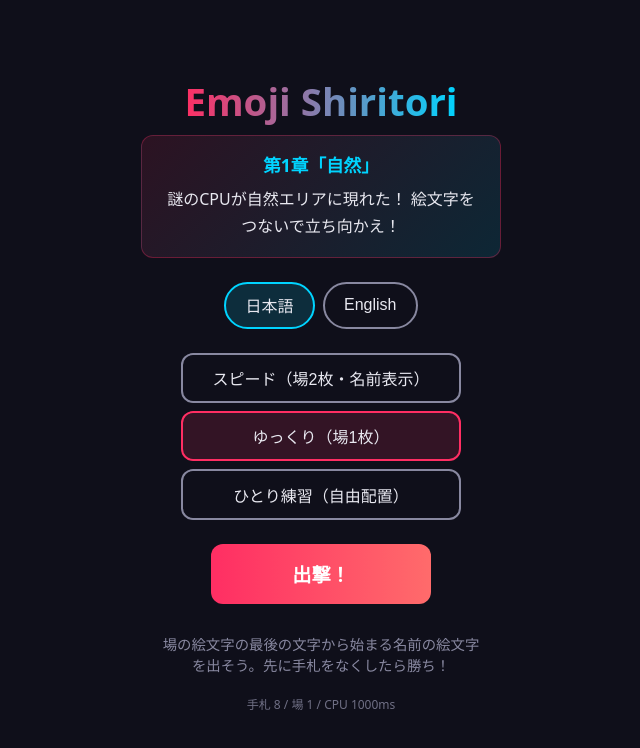
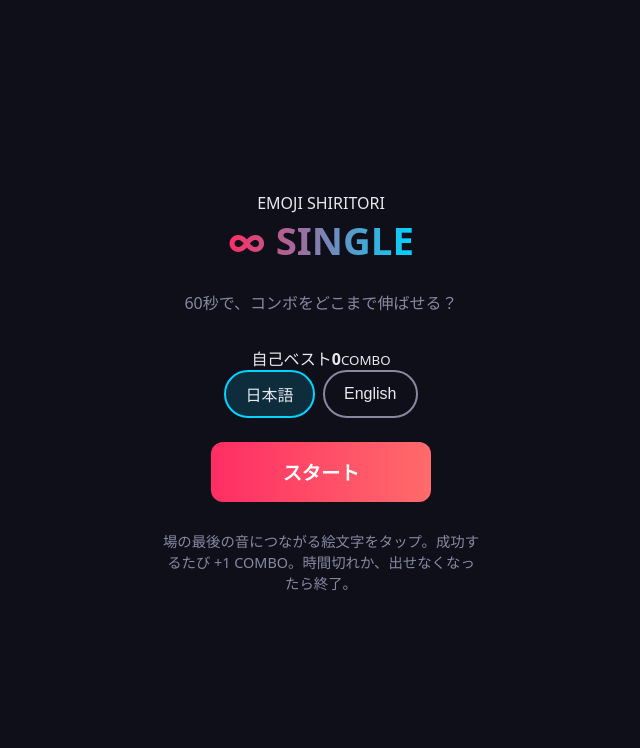
Before and after one commit to bonsai/emoji-shiritori, a React (Vite) app: page / in a window 1280 px wide. Shown: the top 748 px of the page, without its empty margins (319-959 px from the left). Built offline with nearby package versions, Linux system fonts and the light colour scheme.

Commit message:
Implement Single Infinite combo time attack

```diff
--- a/src/App.tsx
+++ b/src/App.tsx
@@ -1,419 +1,78 @@
-import { useCallback, useEffect, useRef, useState } from "react";
-import {
-  ALL_EMOJIS,
-  canPlace,
-  displayName,
-  firstChar,
-  lastChar,
-  shuffle,
-  type Emoji,
-  type Lang,
-} from "./emojis";
-import {
-  DEFAULT_BALANCE,
-  buildBalance,
-  fetchBalanceFromConfig,
-  parseBalanceFromHash,
-  type GameBalance,
-  type Mode,
-} from "./balance";
+import { useCallback, useEffect, useMemo, useRef, useState } from "react";
+import { ALL_EMOJIS, canPlace, displayName, firstChar, lastChar, shuffle, type Emoji, type Lang } from "./emojis";
 import "./App.css";
 
-interface GameState {
-  deck: Emoji[];
-  playerHand: Emoji[];
-  cpuHand: Emoji[];
-  fields: Emoji[];
-  moves: number;
+const HAND_SIZE = 7;
+const ROUND_SECONDS = 60;
+const BEST_KEY = "emoji-shiritori.best-combo";
+type Screen = "menu" | "game" | "result";
+interface GameState { deck: Emoji[]; hand: Emoji[]; field: Emoji; combo: number; secondsLeft: number; moves: number; }
+
+function drawCards(deck: Emoji[], count: number, used: Set<string>) {
+  let source = [...deck]; const drawn: Emoji[] = [];
+  while (drawn.length < count) {
+    if (source.length === 0) { source = shuffle(ALL_EMOJIS.filter((e) => !used.has(e.emoji))); if (source.length === 0) source = shuffle(ALL_EMOJIS); }
+    const card = source.pop(); if (!card) break; drawn.push(card); used.add(card.emoji);
+  }
+  return { deck: source, drawn };
 }
-
-type Screen = "menu" | "game" | "result";
-type Result = "win" | "lose" | "draw";
-
-type Onboarding = "lose" | "practice" | "comeback" | null;
-
-const ONBOARDING_KEY = "emoji-shiritori.onboarding";
-const ONBOARDING_DONE = "done";
-
-const STORY_DECK: Record<string, string[]> = {
-  __first: ["nature", "plant", "sky"],
-  lose: ["food", "fruit", "vegetable", "drink"],
-  practice: ["food", "fruit", "vegetable", "drink"],
-  comeback: [],
-};
-
-function isOnboardingDone(): boolean {
-  return window.localStorage.getItem(ONBOARDING_KEY) === ONBOARDING_DONE;
-}
-
-function getStoryDeck(stage: Onboarding): Emoji[] {
-  const cats = STORY_DECK[stage ?? "__first"];
-  if (!cats || cats.length === 0) return ALL_EMOJIS;
-  const filtered = ALL_EMOJIS.filter((e) => cats.includes(e.category));
-  return filtered.length >= 4 ? filtered : ALL_EMOJIS;
-}
-
-function anyCanPlace(hand: Emoji[], fields: Emoji[], lang: Lang): boolean {
-  return hand.some((card) => fields.some((field) => canPlace(card, field, lang)));
+function newGame(): GameState {
+  const pool = shuffle(ALL_EMOJIS); const field = pool.pop()!; const hand = pool.splice(0, HAND_SIZE);
+  return { deck: pool, hand, field, combo: 0, secondsLeft: ROUND_SECONDS, moves: 0 };
 }
 
 export default function App() {
   const [lang, setLang] = useState<Lang>("ja");
-  const [mode, setMode] = useState<Mode>("relax");
   const [screen, setScreen] = useState<Screen>("menu");
-  const [showHints, setShowHints] = useState(false);
-  const [balance, setBalance] = useState<GameBalance>(DEFAULT_BALANCE);
-  const [balanceNote, setBalanceNote] = useState<string | null>(null);
   const [game, setGame] = useState<GameState | null>(null);
-  const [result, setResult] = useState<Result | null>(null);
-  const [revive, setRevive] = useState(false);
-  const [onboarding, setOnboarding] = useState<Onboarding>(null);
-  const [comebackMode, setComebackMode] = useState<Mode>("relax");
+  const [best, setBest] = useState(0);
   const [flash, setFlash] = useState<string | null>(null);
-  const flashTimer = useRef<number | null>(null);
   const gameRef = useRef<GameState | null>(null);
 
-  // Keep the ref in lock-step with React state. The CPU loop reads the ref,
-  // so without this effect it would only ever see the initial game state.
-  useEffect(() => {
-    gameRef.current = game;
-  }, [game]);
+  useEffect(() => { const stored = Number(window.localStorage.getItem(BEST_KEY) ?? 0); if (Number.isFinite(stored)) setBest(stored); }, []);
+  useEffect(() => { gameRef.current = game; }, [game]);
 
-  const beginGame = useCallback((bal: GameBalance, selectedMode: Mode, pool?: Emoji[]) => {
-    const deck = shuffle(pool ?? ALL_EMOJIS);
-    const handSize = Math.min(bal.handSize, deck.length);
-    const playerHand = deck.splice(0, handSize);
-    const cpuHand = selectedMode === "solo" ? [] : deck.splice(0, handSize);
-    const fieldCount = Math.max(1, Math.min(bal.fieldCount, deck.length));
-    const fields: Emoji[] = [];
-    for (let i = 0; i < fieldCount; i++) fields.push(deck.pop()!);
-    const initial: GameState = { deck, playerHand, cpuHand, fields, moves: 0 };
-    gameRef.current = initial;
-    setGame(initial);
-    setResult(null);
-    setRevive(false);
-    setScreen("game");
-  }, []);
+  const start = useCallback(() => { const next = newGame(); gameRef.current = next; setGame(next); setFlash(null); setScreen("game"); }, []);
+  const finish = useCallback((finalGame: GameState) => {
+    gameRef.current = finalGame; setGame(finalGame); setScreen("result");
+    if (finalGame.combo > best) { setBest(finalGame.combo); window.localStorage.setItem(BEST_KEY, String(finalGame.combo)); }
+  }, [best]);
 
   useEffect(() => {
-    const source = parseBalanceFromHash(window.location.hash);
-    const hasParams = Object.keys(source.hash).length > 0;
-    if (!source.configUrl) {
-      const next = buildBalance(DEFAULT_BALANCE, source.hash);
-      setBalance(next);
-      setMode(next.mode);
-      setShowHints(next.hintsDefault);
-      if (hasParams) {
-        setBalanceNote("URL balance");
-        beginGame(next, next.mode, !isOnboardingDone() ? getStoryDeck(null) : undefined);
-      }
-      return;
-    }
+    if (screen !== "game") return;
+    const timer = window.setInterval(() => {
+      const current = gameRef.current; if (!current) return;
+      if (current.secondsLeft <= 1) { finish({ ...current, secondsLeft: 0 }); return; }
+      const next = { ...current, secondsLeft: current.secondsLeft - 1 }; gameRef.current = next; setGame(next);
+    }, 1000);
+    return () => window.clearInterval(timer);
+  }, [finish, screen]);
 
-    const controller = new AbortController();
-    fetchBalanceFromConfig(source.configUrl, controller.signal)
-      .then((remote) => {
-        const next = buildBalance(DEFAULT_BALANCE, source.hash, remote);
-        setBalance(next);
-        setMode(next.mode);
-        setShowHints(next.hintsDefault);
-        setBalanceNote(`config: ${source.configUrl}`);
-        beginGame(next, next.mode, !isOnboardingDone() ? getStoryDeck(null) : undefined);
-      })
-      .catch((err) => {
-        if (controller.signal.aborted) return;
-        console.warn("config fetch failed:", err);
-        const next = buildBalance(DEFAULT_BALANCE, source.hash);
-        setBalance(next);
-        setMode(next.mode);
-        setShowHints(next.hintsDefault);
-        setBalanceNote("config error; defaults used");
-        beginGame(next, next.mode, !isOnboardingDone() ? getStoryDeck(null) : undefined);
-      });
-    return () => controller.abort();
-  }, [beginGame]);
+  const playable = useMemo(() => game ? new Set(game.hand.filter((card) => canPlace(card, game.field, lang)).map((card) => card.emoji)) : new Set<string>(), [game, lang]);
 
-  function showFlash(text: string) {
-    if (flashTimer.current) window.clearTimeout(flashTimer.current);
-    setFlash(text);
-    flashTimer.current = window.setTimeout(() => setFlash(null), 650);
-  }
-
-  const startGame = useCallback(() => {
-    setOnboarding(null);
-    beginGame(balance, mode, !isOnboardingDone() ? getStoryDeck(null) : undefined);
-  }, [balance, beginGame, mode]);
-
-  function finishGame(next: GameState, why: "empty-hand" | "stalemate") {
-    const outcome: Result =
-      why === "empty-hand"
-        ? next.playerHand.length === 0
-          ? "win"
-          : "lose"
-        : next.playerHand.length < next.cpuHand.length
-          ? "win"
-          : next.playerHand.length > next.cpuHand.length
-            ? "lose"
-            : "draw";
-
-    if (outcome === "win" && onboarding === "comeback") {
-      window.localStorage.setItem(ONBOARDING_KEY, ONBOARDING_DONE);
-      setRevive(true);
-      setOnboarding(null);
-    } else if (outcome === "win" && !isOnboardingDone()) {
-      window.localStorage.setItem(ONBOARDING_KEY, ONBOARDING_DONE);
-    } else if (outcome === "lose" && !isOnboardingDone()) {
-      setOnboarding("lose");
-    }
-    gameRef.current = next;
-    setGame(next);
-    setResult(outcome);
-    setScreen("result");
-  }
-
-  function refillFields(next: GameState): GameState {
-    if (anyCanPlace(next.playerHand, next.fields, lang) || anyCanPlace(next.cpuHand, next.fields, lang)) {
-      return next;
-    }
-    if (next.deck.length === 0) {
-      finishGame(next, "stalemate");
-      return next;
-    }
-    const deck = [...next.deck];
-    const fields = next.fields.map(() => deck.pop()!).filter(Boolean);
-    return { ...next, deck, fields };
-  }
-
-  function refillSolo(next: GameState): GameState {
-    const need = balance.handSize - next.playerHand.length;
-    if (need <= 0) return next;
-    let deck = [...next.deck];
-    const used = new Set([...next.playerHand, ...next.fields].map((e) => e.emoji));
-    const drawn: Emoji[] = [];
-    for (let i = 0; i < need; i++) {
-      if (deck.length === 0) {
-        deck = shuffle(ALL_EMOJIS.filter((e) => !used.has(e.emoji)));
-        if (deck.length === 0) deck = shuffle(ALL_EMOJIS);
-      }
-      const card = deck.pop();
-      if (!card) break;
-      drawn.push(card);
-      used.add(card.emoji);
-    }
-    return { ...next, deck, playerHand: [...next.playerHand, ...drawn] };
-  }
-
-  function placeCard(who: "player" | "cpu", card: Emoji, fieldIndex: number) {
-    setGame((prev) => {
-      if (!prev || screen !== "game") return prev;
-      const hand = who === "player" ? prev.playerHand : prev.cpuHand;
-      const index = hand.findIndex((c) => c.emoji === card.emoji);
-      if (index < 0 || !prev.fields[fieldIndex]) return prev;
-
-      // Solo is deliberately a sandbox: it lets players explore the deck.
-      if (mode !== "solo" && !canPlace(card, prev.fields[fieldIndex], lang)) return prev;
-
-      const nextHand = [...hand.slice(0, index), ...hand.slice(index + 1)];
-      const next: GameState = {
-        ...prev,
-        moves: prev.moves + 1,
-        fields: prev.fields.map((field, i) => (i === fieldIndex ? card : field)),
-        playerHand: who === "player" ? nextHand : prev.playerHand,
-        cpuHand: who === "cpu" ? nextHand : prev.cpuHand,
-      };
-
-      if (mode === "solo") return refillSolo(next);
-      if (nextHand.length === 0) {
-        finishGame(next, "empty-hand");
-        return next;
-      }
-      return refillFields(next);
-    });
-    showFlash(who === "player" ? "YOU ATTACK!" : "CPU ATTACK!");
-  }
-
-  function playerPlace(card: Emoji) {
+  const play = useCallback((card: Emoji) => {
     const current = gameRef.current;
-    if (!current || screen !== "game") return;
-    if (mode === "solo") {
-      placeCard("player", card, 0);
-      return;
-    }
-    const index = current.fields.findIndex((field) => canPlace(card, field, lang));
-    if (index >= 0) placeCard("player", card, index);
-  }
-
-  useEffect(() => {
-    if (screen !== "game" || mode === "solo") return;
-    const id = window.setInterval(() => {
-      const current = gameRef.current;
-      if (!current) return;
-      const options: Array<{ card: Emoji; fieldIndex: number }> = [];
-      for (const card of current.cpuHand) {
-        for (let i = 0; i < current.fields.length; i++) {
-          if (canPlace(card, current.fields[i], lang)) options.push({ card, fieldIndex: i });
-        }
-      }
-      if (options.length === 0) return;
-      const choice = options[Math.floor(Math.random() * options.length)];
-      placeCard("cpu", choice.card, choice.fieldIndex);
-    }, Math.max(250, balance.cpuIntervalMs));
-    return () => window.clearInterval(id);
-  }, [balance.cpuIntervalMs, lang, mode, screen]);
+    if (!current || screen !== "game" || !canPlace(card, current.field, lang)) return;
+    const index = current.hand.findIndex((item) => item.emoji === card.emoji); if (index < 0) return;
+    const hand = [...current.hand.slice(0, index), ...current.hand.slice(index + 1)];
+    const used = new Set([current.field.emoji, ...hand.map((item) => item.emoji)]);
+    const refill = drawCards(current.deck, 1, used);
+    const next: GameState = { ...current, deck: refill.deck, hand: [...hand, ...refill.drawn], field: card, combo: current.combo + 1, moves: current.moves + 1 };
+    gameRef.current = next; setGame(next); setFlash(`+1  COMBO ${next.combo}`); window.setTimeout(() => setFlash(null), 420);
+    if (!next.hand.some((item) => canPlace(item, next.field, lang))) finish(next);
+  }, [finish, lang, screen]);
 
   const t = TEXT[lang];
+  if (screen === "menu") return <main className="menu infinite-menu"><div className="eyebrow">EMOJI SHIRITORI</div><h1>∞ SINGLE</h1><p className="subtitle">{t.subtitle}</p><div className="best-card"><span>{t.best}</span><strong>{best}</strong><small>COMBO</small></div><div className="lang-select"><button type="button" className={lang === "ja" ? "active" : ""} onClick={() => setLang("ja")}>日本語</button><button type="button" className={lang === "en" ? "active" : ""} onClick={() => setLang("en")}>English</button></div><button type="button" className="start-btn infinite-start" onClick={start}>{t.start}</button><p className="rule">{t.rule}</p></main>;
 
-  if (screen === "menu") {
-    const prologue = !isOnboardingDone();
-    return (
-      <div className="menu">
-        <h1>Emoji Shiritori</h1>
-        {prologue ? (
-          <div className="prologue">
-            <h2 className="chapter-title">{t.prologueTitle}</h2>
-            <p className="prologue-text">{t.prologue}</p>
-          </div>
-        ) : (
-          <p className="subtitle">{t.subtitle}</p>
-        )}
-        <div className="lang-select">
-          <button type="button" className={lang === "ja" ? "active" : ""} onClick={() => setLang("ja")}>日本語</button>
-          <button type="button" className={lang === "en" ? "active" : ""} onClick={() => setLang("en")}>English</button>
-        </div>
-        <div className="mode-select">
-          <button type="button" className={mode === "speed" ? "active" : ""} onClick={() => { setMode("speed"); setShowHints(false); }}>{t.speed}</button>
-          <button type="button" className={mode === "relax" ? "active" : ""} onClick={() => { setMode("relax"); setShowHints(false); }}>{t.relax}</button>
-          <button type="button" className={mode === "solo" ? "active" : ""} onClick={() => { setMode("solo"); setShowHints(true); }}>{t.solo}</button>
-        </div>
-        <button type="button" className="start-btn" onClick={startGame}>{prologue ? t.prologueStart : t.start}</button>
-        <p className="rule">{t.rule}</p>
-        <p className="balance-note">{t.hand} {balance.handSize} / {t.fields} {balance.fieldCount} / CPU {balance.cpuIntervalMs}ms{balanceNote ? ` — ${balanceNote}` : ""}</p>
-      </div>
-    );
-  }
-
-  if (screen === "result" && result) {
-    const training = result === "lose" && onboarding === "lose";
-    return (
-      <div className={`result ${result} ${revive ? "revive" : ""}`}>
-        {training && <h2 className="chapter-title">{t.storyDefeat}</h2>}
-        {revive ? <><h2 className="chapter-title">{t.revive}</h2><p className="revive-note">{t.reviveNote}</p></> : <h1>{t[result]}</h1>}
-        {training && <button type="button" className="practice-btn" onClick={() => { setComebackMode(mode); setMode("solo"); setShowHints(true); setOnboarding("practice"); beginGame(balance, "solo", getStoryDeck("practice")); }}>{t.storyDefeatBtn}</button>}
-        <button type="button" className="start-btn" onClick={startGame}>{t.again}</button>
-        <button type="button" className="menu-btn" onClick={() => { setOnboarding(null); setRevive(false); setScreen("menu"); }}>{t.menu}</button>
-      </div>
-    );
-  }
+  if (screen === "result" && game) return <main className="result infinite-result"><div className="eyebrow">TIME UP / GAME OVER</div><h1>{t.gameOver}</h1><div className="result-combo"><span>COMBO</span><strong>{game.combo}</strong></div>{game.combo === best && game.combo > 0 && <div className="new-best">🏆 {t.newBest}</div>}<p className="result-detail">{t.moves}: {game.moves}</p><button type="button" className="start-btn" onClick={start}>{t.restart}</button><button type="button" className="menu-btn" onClick={() => setScreen("menu")}>{t.menu}</button></main>;
 
   if (!game) return null;
-  const isSolo = mode === "solo";
-  const showCardName = mode !== "relax";
-  const deckLabel = isSolo && game.deck.length === 0 ? t.infinite : game.deck.length;
-
-  return (
-    <div className="battle">
-      {!isSolo && <div className="cpu-area"><div className="label">CPU</div><div className="deck-count">{t.hand}: {game.cpuHand.length}</div></div>}
-      <div className="arena">
-        <div className="flash">{flash}</div>
-        {!isSolo && <div className="vs">VS</div>}
-        <div className={`fields ${mode}`}>
-          {game.fields.map((field, index) => {
-            const target = lastChar(displayName(field, lang));
-            return (
-              <div key={`${field.emoji}-${index}`} className={`field-card ${showHints ? "hinted" : ""}`}>
-                <div className="emoji-big">{field.emoji}</div>
-                {showCardName && <div className="reading">{displayName(field, lang)}</div>}
-                <div className="target-char">{t.target}: {target || "—"}</div>
-              </div>
-            );
-          })}
-        </div>
-        <div className="deck-remain">{t.deck}: {deckLabel} · {t.moves}: {game.moves}</div>
-        {isSolo && onboarding === "practice" && <><p className="training-banner">{t.storyTrainingBanner}</p><button type="button" className="practice-bar" onClick={() => { setMode(comebackMode); setShowHints(false); setOnboarding("comeback"); beginGame(balance, comebackMode, getStoryDeck("comeback")); }}>{t.backToBattle}</button></>}
-        {!isSolo && onboarding === "comeback" && <p className="final-banner">{t.storyFinalTitle}</p>}
-        <button type="button" className={`hint-toggle ${showHints ? "on" : ""}`} onClick={() => setShowHints((v) => !v)}>{showHints ? t.hintOn : t.hintOff}</button>
-      </div>
-      <div className="player-area">
-        <div className="label">{t.you}</div>
-        <div className="hand">
-          {game.playerHand.map((card) => {
-            const playable = isSolo || game.fields.some((field) => canPlace(card, field, lang));
-            return (
-              <button key={card.emoji} type="button" className={`hand-card ${playable ? "playable" : "disabled"} ${playable && showHints ? "hinted" : ""}`} onClick={() => playerPlace(card)} title={`${displayName(card, lang)} (${firstChar(displayName(card, lang))})`}>
-                <span className="emoji">{card.emoji}</span>
-                {showCardName && <span className="reading">{displayName(card, lang)}</span>}
-              </button>
-            );
-          })}
-        </div>
-      </div>
-    </div>
-  );
+  const target = lastChar(displayName(game.field, lang));
+  return <main className="battle infinite-battle"><header className="game-header"><div className="timer-wrap"><span>{t.time}</span><strong className={game.secondsLeft <= 10 ? "urgent" : ""}>{game.secondsLeft}</strong></div><div className="combo-wrap"><span>COMBO</span><strong key={game.combo}>{game.combo}</strong></div><button type="button" className="restart-small" onClick={start}>{t.restart}</button></header><section className="arena infinite-arena"><div className="flash">{flash}</div><div className="field-card infinite-field"><div className="field-label">{t.current}</div><div className="emoji-big">{game.field.emoji}</div><div className="reading">{displayName(game.field, lang)}</div></div><div className="target-box"><span>{t.next}</span><strong>「{target || "—"}」</strong></div></section><section className="player-area infinite-player"><div className="hand-title"><span>{t.hand}</span><span>{game.hand.length}</span></div><div className="hand">{game.hand.map((card) => { const canPlay = playable.has(card.emoji); return <button key={card.emoji} type="button" className={`hand-card ${canPlay ? "playable" : "disabled"}`} disabled={!canPlay} onClick={() => play(card)}><span className="emoji">{card.emoji}</span><span className="reading">{displayName(card, lang)}</span>{canPlay && <span className="first-char">{firstChar(displayName(card, lang))}</span>}</button>; })}</div></section></main>;
 }
 
 const TEXT = {
-  ja: {
-    subtitle: "絵文字で遊ぶスピードしりとりバトル",
-    start: "はじめる",
-    rule: "場の絵文字の最後の文字から始まる名前の絵文字を出そう。先に手札をなくしたら勝ち！",
-    hand: "手札",
-    fields: "場",
-    deck: "山札",
-    moves: "手数",
-    target: "次の文字",
-    you: "あなた",
-    hintOn: "✨ ヒントをOFF",
-    hintOff: "✨ ヒントをON",
-    win: "勝利！",
-    lose: "敗北…",
-    draw: "引き分け",
-    prologueTitle: "第1章「自然」",
-    prologue: "謎のCPUが自然エリアに現れた！ 絵文字をつないで立ち向かえ！",
-    prologueStart: "出撃！",
-    storyDefeat: "自然エリアで敗れた… 「食べ物エリア」で修行しよう！",
-    storyDefeatBtn: "修行に出る",
-    storyTrainingBanner: "修行中… 食べ物の絵文字で練習！",
-    storyFinalTitle: "最終章「決戦」",
-    revive: "復活！",
-    reviveNote: "修行の成果でCPUを打ち倒した！ 絵文字世界に平和が戻った！",
-    backToBattle: "決戦に挑む",
-    again: "もう一度",
-    menu: "メニュー",
-    speed: "スピード（場2枚・名前表示）",
-    relax: "ゆっくり（場1枚）",
-    solo: "ひとり練習（自由配置）",
-    infinite: "∞",
-  },
-  en: {
-    subtitle: "Fast emoji shiritori battle",
-    start: "Start",
-    rule: "Play an emoji whose name starts with the field's last character. Empty your hand first to win!",
-    hand: "Hand",
-    fields: "Fields",
-    deck: "Deck",
-    moves: "Moves",
-    target: "Next",
-    you: "You",
-    hintOn: "✨ Turn hints OFF",
-    hintOff: "✨ Turn hints ON",
-    win: "You Win!",
-    lose: "You Lose…",
-    draw: "Draw",
-    prologueTitle: "Ch.1 \"Nature\"",
-    prologue: "A mysterious CPU appears in the Nature zone. Connect the emojis and fight back!",
-    prologueStart: "Sortie!",
-    storyDefeat: "Defeated in Nature… train in the Food zone!",
-    storyDefeatBtn: "Go Train",
-    storyTrainingBanner: "Training… practice with Food emojis!",
-    storyFinalTitle: "Ch.3 \"Final\"",
-    revive: "Revived!",
-    reviveNote: "Training paid off — the CPU is defeated! Peace returns!",
-    backToBattle: "Final Battle",
-    again: "Play Again",
-    menu: "Menu",
-    speed: "Speed (2 fields, names shown)",
-    relax: "Relax (1 field)",
-    solo: "Solo Practice (free place)",
-    infinite: "∞",
-  },
+  ja: { subtitle: "60秒で、コンボをどこまで伸ばせる？", start: "スタート", restart: "しきりなおす", menu: "メニュー", rule: "場の最後の音につながる絵文字をタップ。成功するたび +1 COMBO。時間切れか、出せなくなったら終了。", best: "自己ベスト", gameOver: "終了！", newBest: "自己ベスト更新！", moves: "手数", time: "TIME", current: "いまの絵文字", next: "次は", hand: "HAND" },
+  en: { subtitle: "How high can you push your combo in 60 seconds?", start: "START", restart: "RESTART", menu: "MENU", rule: "Tap an emoji that starts with the field's last sound. +1 COMBO for every success. Time out or get stuck to finish.", best: "BEST", gameOver: "GAME OVER", newBest: "NEW BEST!", moves: "Moves", time: "TIME", current: "CURRENT", next: "NEXT", hand: "HAND" },
 };
```
